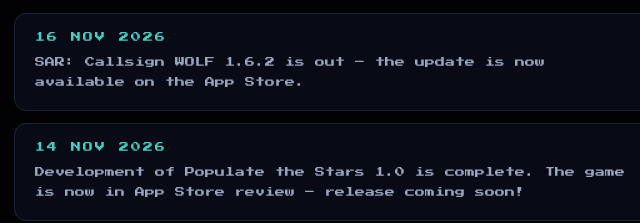
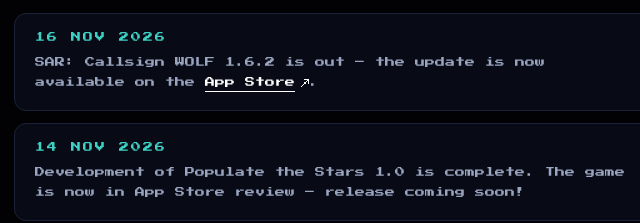
Before and after one commit to ithie/ithie-softworks, a plain HTML site: page index.html in a window 1280 px wide. Shown: the part 939-1162 px from the top of the page, 306-946 px from the left. Drawn offline with Linux system fonts and the light colour scheme.

```diff
--- a/index.html
+++ b/index.html
@@ -104,7 +104,6 @@
         color: var(--res);
       }
 
-      /* Externe Links (neuer Tab): Pixel-Pfeil ↗ in Linkfarbe */
       a[target='_blank']::after {
         content: '';
         display: inline-block;
@@ -172,7 +171,6 @@
         color: var(--pop);
       }
 
-      /* --- Spielschachteln --- */
       .shelf {
         display: grid;
         grid-template-columns: 1fr;
@@ -222,7 +220,6 @@
         --spine-ink: #031c1a;
       }
 
-      /* Schatten am Boden */
       .box::after {
         content: "";
         position: absolute;
@@ -247,13 +244,11 @@
         transition: transform 0.9s cubic-bezier(0.25, 0.8, 0.3, 1);
       }
 
-      /* Hover: Schachtel umdrehen, Rückseite mit Screenshots */
       .box:hover .box-3d,
       .box:focus-visible .box-3d {
         transform: rotateX(-10deg) rotateY(154deg) translateY(-6px);
       }
 
-      /* Nebeneinander: rechte Schachtel spiegeln, beide schauen sich an */
       @media (min-width: 560px) {
         .slot:nth-child(2) .box {
           margin: 6px var(--d) 10px 0;
@@ -281,7 +276,6 @@
         backface-visibility: hidden;
       }
 
-      /* Pappe: feine Faser + abgewetzte Kanten */
       .face::after {
         content: "";
         position: absolute;
@@ -379,7 +373,6 @@
         transform: rotateX(90deg) translateZ(calc(var(--h) / 2));
       }
 
-      /* Laschen-Falz auf dem Deckel */
       .top::before {
         content: "";
         position: absolute;
@@ -510,6 +503,11 @@
 
       .list a.name:hover {
         color: var(--res);
+      }
+
+      .list p a {
+        text-decoration: underline;
+        text-underline-offset: 4px;
       }
 
       .list time {
@@ -699,7 +697,14 @@
             <time datetime="2026-11-16">16 NOV 2026</time>
             <p>
               SAR: Callsign WOLF 1.6.2 is out – the update is now available on
-              the App Store.
+              the
+              <a
+                href="https://apps.apple.com/us/app/sar-callsign-wolf/id6769071734"
+                target="_blank"
+                rel="noopener"
+                aria-label="App Store: SAR: Callsign WOLF (opens in a new tab)"
+                >App Store</a
+              >.
             </p>
           </li>
           <li>
```
Also changed, not shown: impressum.html (+0 -1 lines).
